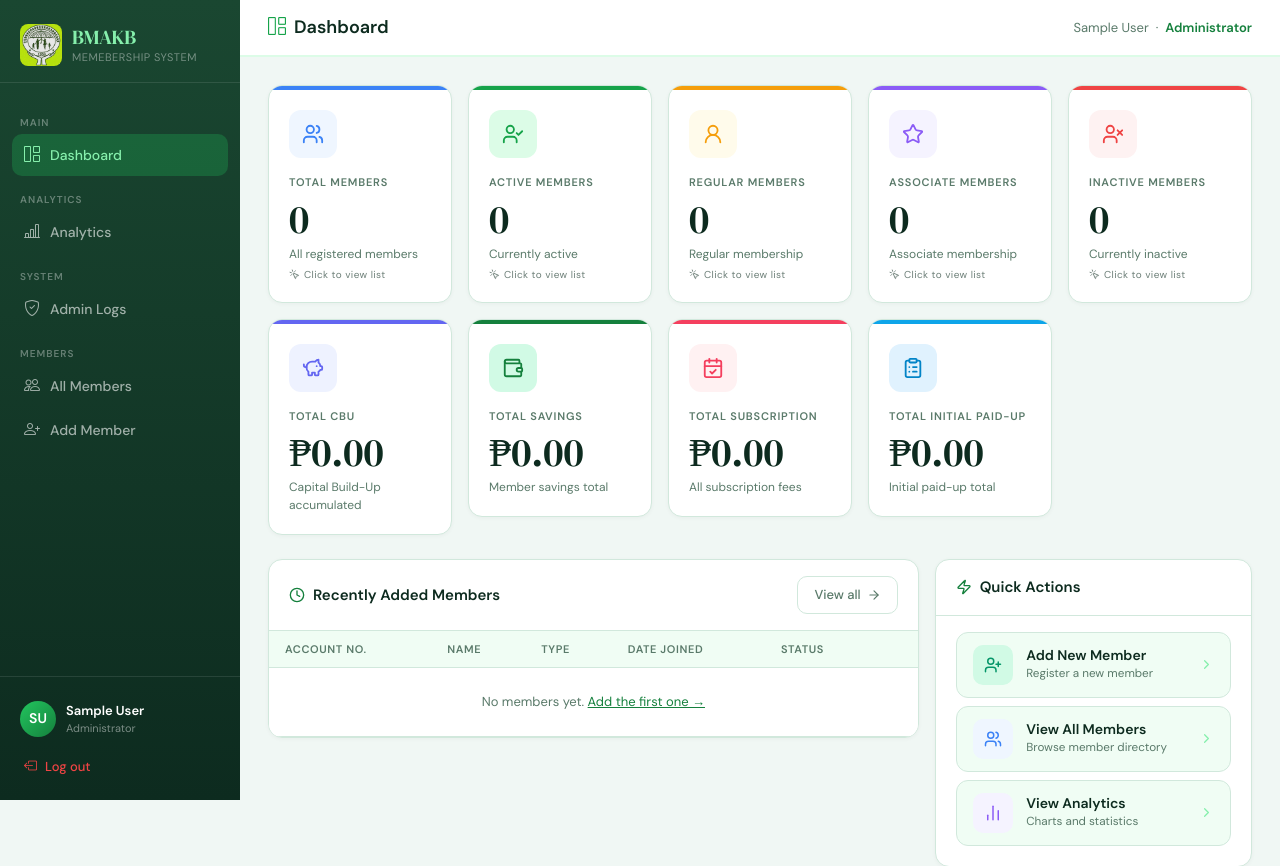
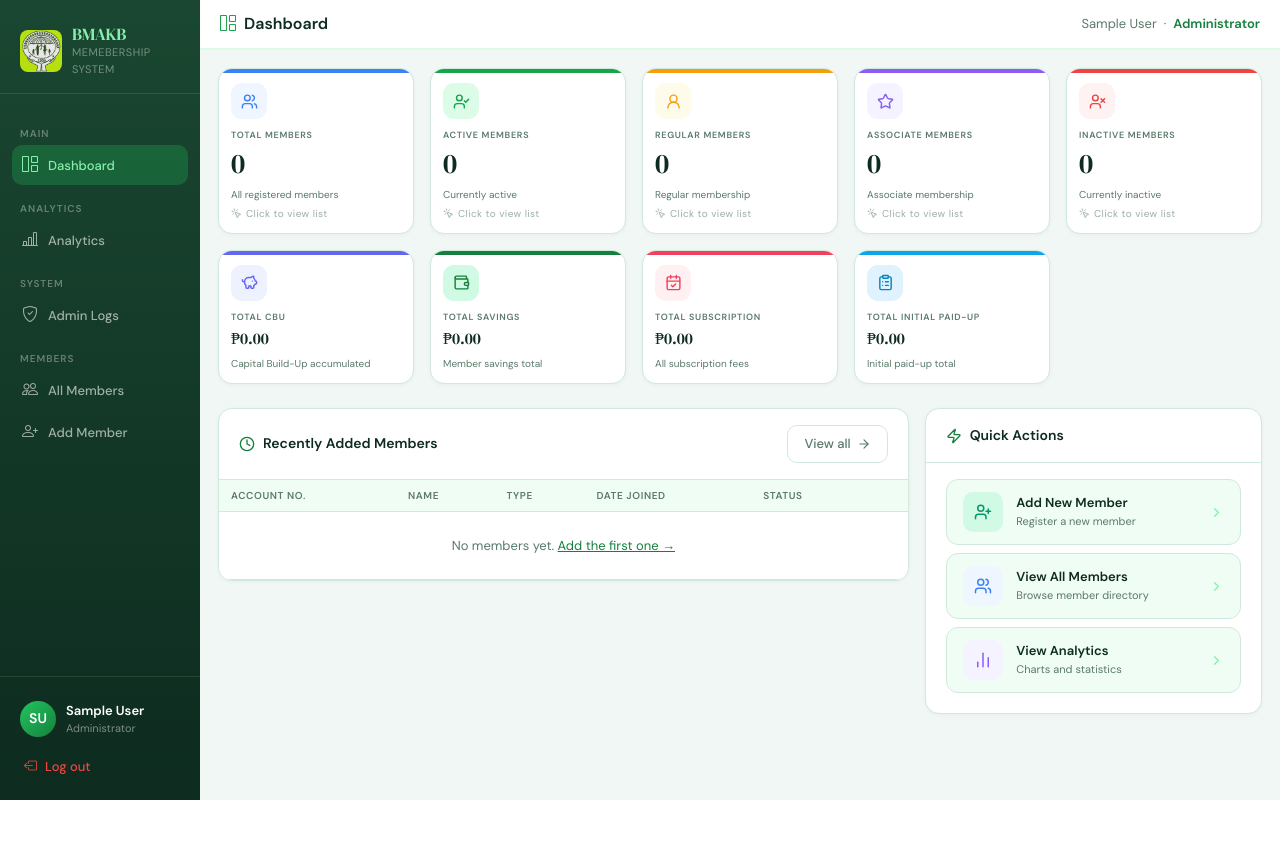
Before and after one commit to mAkOy34-mors/bmakb_system, a Django app: page / in a window 1280 px wide. Shown: the top 866 px of the page. After the commit the page ends 800 px from the top, so only its background shows below. Run offline with Django 5.2, Linux system fonts and the light colour scheme; the visitor is signed in with stand-in values (Sample User, id 1).

Commit message:
change UI card

```diff
--- a/static/css/base.css
+++ b/static/css/base.css
@@ -149,16 +149,28 @@ body {
 
 .page-content { padding: 28px; flex: 1; }
 
+/* ══════════════════════════════════════════════════
+   5-COLUMN GRID
+   ══════════════════════════════════════════════════ */
+.row-cols-5 > .col {
+  flex: 0 0 20%;
+  max-width: 20%;
+}
+
 /* ── Stat Cards ───────────────────────────────────── */
 .stat-card {
   background: var(--card);
   border-radius: var(--radius);
   border: 1px solid var(--border);
-  padding: 24px 20px 20px;
+  padding: 20px 16px 16px;
   position: relative;
   overflow: hidden;
   transition: box-shadow .2s, transform .2s;
   box-shadow: 0 1px 4px rgba(0,0,0,.04);
+  /* Equal height within each row */
+  height: 100%;
+  display: flex;
+  flex-direction: column;
 }
 .stat-card:hover {
   box-shadow: 0 8px 24px rgba(21,128,61,.12);
@@ -180,14 +192,18 @@ body {
 .stat-card.teal::before    { background: #15803d; }
 .stat-card.emerald::before { background: #059669; }
 .stat-card.lime::before    { background: #65a30d; }
+.stat-card.indigo::before  { background: #6366f1; }
+.stat-card.rose::before    { background: #f43f5e; }
+.stat-card.sky::before     { background: #0ea5e9; }
 
 .stat-icon-wrap {
-  width: 48px; height: 48px;
-  border-radius: 12px;
+  width: 42px; height: 42px;
+  border-radius: 11px;
   display: flex; align-items: center; justify-content: center;
-  margin-bottom: 16px;
+  margin-bottom: 12px;
+  flex-shrink: 0;
 }
-.stat-icon-wrap .lucide-icon { width: 22px; height: 22px; stroke-width: 2; }
+.stat-icon-wrap .lucide-icon { width: 20px; height: 20px; stroke-width: 2; }
 .stat-icon-wrap.blue    { background: #eff6ff; color: #3b82f6; }
 .stat-icon-wrap.amber   { background: #fffbeb; color: #f59e0b; }
 .stat-icon-wrap.red     { background: #fef2f2; color: #ef4444; }
@@ -196,25 +212,53 @@ body {
 .stat-icon-wrap.teal    { background: #d1fae5; color: #15803d; }
 .stat-icon-wrap.emerald { background: #d1fae5; color: #059669; }
 .stat-icon-wrap.lime    { background: #f7fee7; color: #65a30d; }
+.stat-icon-wrap.indigo  { background: #eef2ff; color: #6366f1; }
+.stat-icon-wrap.rose    { background: #fff1f2; color: #f43f5e; }
+.stat-icon-wrap.sky     { background: #e0f2fe; color: #0284c7; }
 
 .stat-label {
-  font-size: 11px;
+  font-size: 10px;
   font-weight: 600;
-  letter-spacing: .8px;
+  letter-spacing: .7px;
   text-transform: uppercase;
   color: var(--muted);
-  margin-bottom: 8px;
+  margin-bottom: 6px;
 }
 
+/* Member count cards — large numeric value */
 .stat-value {
   font-family: 'DM Serif Display', serif;
-  font-size: 40px;
+  font-size: 36px;
   color: var(--text);
   line-height: 1;
   margin-bottom: 6px;
 }
 
-.stat-sub { font-size: 12px; color: var(--muted); }
+/* Financial cards — smaller to fit currency + decimals */
+.stat-value--financial {
+  font-size: 20px;
+  word-break: break-all;
+}
+
+.stat-sub {
+  font-size: 11px;
+  color: var(--muted);
+  margin-top: auto;
+  padding-top: 4px;
+}
+
+/* Clickable card hint */
+.stat-card-tap-hint {
+  display: flex;
+  align-items: center;
+  gap: 4px;
+  font-size: 10px;
+  color: var(--muted);
+  margin-top: 8px;
+  opacity: 0.7;
+}
+.stat-card.clickable { cursor: pointer; }
+.stat-card.clickable:active { transform: translateY(0); }
 
 /* ── Chart Card ───────────────────────────────────── */
 .chart-card {
@@ -423,16 +467,6 @@ body {
   border-radius: 6px;
 }
 
-/* ── Extra stat card colors ───────────────────────── */
-.stat-card.indigo::before { background: #6366f1; }
-.stat-icon-wrap.indigo    { background: #eef2ff; color: #6366f1; }
-
-.stat-card.rose::before   { background: #f43f5e; }
-.stat-icon-wrap.rose      { background: #fff1f2; color: #f43f5e; }
-
-.stat-card.sky::before    { background: #0ea5e9; }
-.stat-icon-wrap.sky       { background: #e0f2fe; color: #0284c7; }
-
 /* ── Quick Actions ────────────────────────────────── */
 .quick-actions-list {
   display: flex;
@@ -504,8 +538,81 @@ body {
   flex-shrink: 0;
 }
 
-/* ── Responsive ───────────────────────────────────── */
+/* ══════════════════════════════════════════════════
+   RESPONSIVE BREAKPOINTS
+   ══════════════════════════════════════════════════ */
+
+/* Small laptops (1024px–1280px): tighten everything, keep 5-col */
+@media (max-width: 1280px) and (min-width: 1025px) {
+  :root { --sidebar-w: 200px; }
+
+  .sidebar-brand h1  { font-size: 17px; }
+  .nav-link          { font-size: 13px; padding: 8px 10px; }
+
+  .page-content      { padding: 18px; }
+
+  /* Keep 5-col but reduce card padding & font sizes */
+  .row-cols-5 > .col { flex: 0 0 20%; max-width: 20%; }
+
+  .stat-card         { padding: 14px 12px 12px; }
+  .stat-icon-wrap    { width: 36px; height: 36px; margin-bottom: 10px; }
+  .stat-icon-wrap .lucide-icon { width: 17px; height: 17px; }
+  .stat-label        { font-size: 9px; }
+  .stat-value        { font-size: 28px; }
+  .stat-value--financial { font-size: 16px; }
+  .stat-sub          { font-size: 10px; }
+  .stat-card-tap-hint{ font-size: 9px; }
+
+  .topbar            { padding: 12px 20px; }
+  .topbar-title      { font-size: 16px; }
+
+  .data-card-title   { font-size: 14px; }
+  .table thead th    { font-size: 10px; padding: 8px 12px; }
+  .table tbody td    { font-size: 12px; padding: 10px 12px; }
+
+  .quick-action-title { font-size: 13px; }
+  .quick-action-sub   { font-size: 11px; }
+}
+
+/* Very small laptops / large tablets (768px–1024px): 3-col grid */
+@media (max-width: 1024px) and (min-width: 769px) {
+  :root { --sidebar-w: 180px; }
+
+  .page-content { padding: 16px; }
+
+  .row-cols-5 > .col {
+    flex: 0 0 33.333%;
+    max-width: 33.333%;
+  }
+
+  .stat-card { padding: 16px 14px 14px; }
+  .stat-value { font-size: 32px; }
+  .stat-value--financial { font-size: 18px; }
+
+  .sidebar-brand h1 { font-size: 16px; }
+  .nav-link         { font-size: 12px; padding: 8px 10px; gap: 8px; }
+  .nav-link svg     { width: 14px; height: 14px; }
+}
+
+/* Tablet / mobile (≤768px): sidebar hidden, 2-col then 1-col */
 @media (max-width: 768px) {
   .sidebar { transform: translateX(-100%); }
-  .main { margin-left: 0; }
+  .main    { margin-left: 0; }
+
+  .page-content { padding: 14px; }
+
+  .row-cols-5 > .col {
+    flex: 0 0 50%;
+    max-width: 50%;
+  }
+
+  .stat-value { font-size: 30px; }
+  .stat-value--financial { font-size: 17px; }
 }
+
+@media (max-width: 480px) {
+  .row-cols-5 > .col {
+    flex: 0 0 100%;
+    max-width: 100%;
+  }
+}
```
